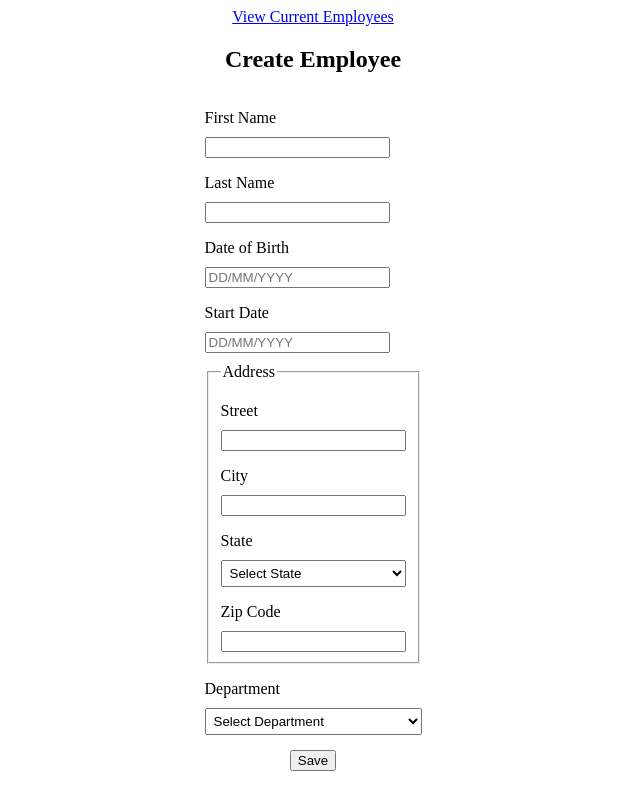
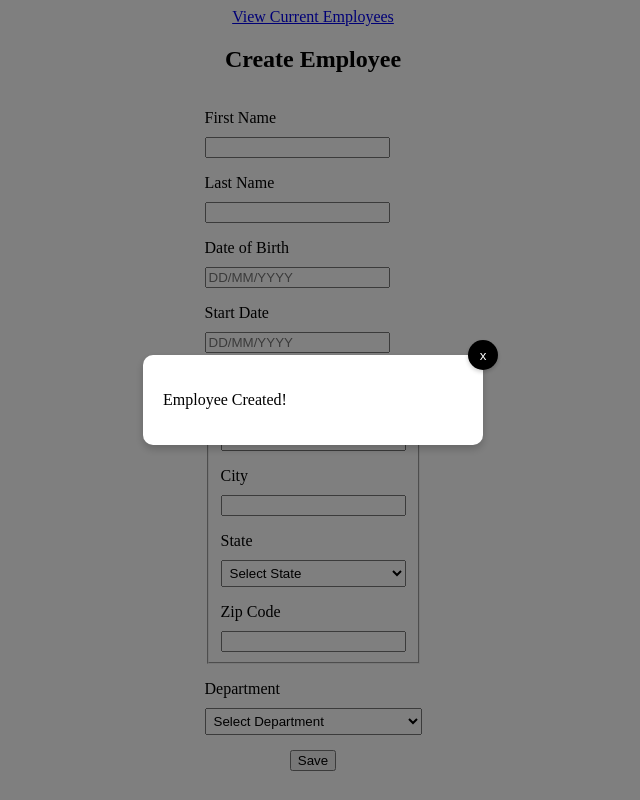
Before and after one commit to GoncalvesDDaniel/wealth_health_react, a React (Vite) app: page / in a window 1280 px wide. Both pictures are taken after typing "Sample", "Sample", "Sample", "Sample", "Sample", "Sample" into the empty fields and a click on the button "Save". Shown: the whole page, without its empty margins (327-967 px from the left). Built offline with nearby package versions, Linux system fonts and the light colour scheme.

Commit message:
Add Modal.jsx & modal to employees form

```diff
--- /dev/null
+++ b/src/components/Modal/Modal.jsx
@@ -0,0 +1,34 @@
+import React from "react";
+// Assuming Modal.css is in the SAME directory as Modal.jsx when packaged
+import "./modal.css";
+
+/**
+ * Simple and reusable Modal component.
+ * Displays content in a centered box with an overlay.
+ * @param {object} props - The component's properties.
+ * @param {boolean} props.isOpen - Determines if the modal is open or closed.
+ * @param {function} props.onClose - Function to call to close the modal.
+ * @param {React.ReactNode} props.children - The content to display in the modal.
+ */
+function Modal({ isOpen, onClose, children }) {
+    if (!isOpen) {
+        return null;
+    }
+
+    const handleContentClick = (e) => {
+        e.stopPropagation();
+    };
+
+    return (
+        <div className="modal-overlay" onClick={onClose}>
+            <div className="modal-content" onClick={handleContentClick}>
+                <button className="modal-close-button" onClick={onClose}>
+                    x
+                </button>
+                <div className="modal-body">{children}</div>
+            </div>
+        </div>
+    );
+}
+
+export default Modal;
--- /dev/null
+++ b/src/components/Modal/modal.css
@@ -0,0 +1,45 @@
+.modal-overlay {
+    position: fixed;
+    top: 0;
+    left: 0;
+    right: 0;
+    bottom: 0;
+    background-color: rgba(0, 0, 0, 0.5);
+    display: flex;
+    align-items: center;
+    justify-content: center;
+    z-index: 1000;
+}
+
+.modal-content {
+    background-color: #fff;
+    padding: 20px;
+    border-radius: 10px;
+    position: relative;
+    min-width: 300px;
+    max-width: 80%;
+    box-shadow: 0 4px 8px rgba(0, 0, 0, 0.2);
+}
+
+.modal-close-button {
+    position: absolute;
+    top: -15px;
+    right: -15px;
+    background: none;
+    border: none;
+    border-radius: 50%;
+    width: 30px;
+    height: 30px;
+    cursor: pointer;
+    color: #fff;
+    background-color: #000;
+    box-shadow: 0 2px 4px rgba(0, 0, 0, 0.2);
+}
+
+.modal-close-button:hover {
+    color: #000;
+}
+
+.modal-body {
+    margin-top: 10px;
+}
--- a/src/pages/CreateEmployee.jsx
+++ b/src/pages/CreateEmployee.jsx
@@ -1,15 +1,13 @@
 import React, { useState } from "react";
+import DatePicker from "react-datepicker";
 import { useDispatch } from "react-redux";
 import { Link } from "react-router-dom";
+import SimpleSelect from "../components/SimpleSelect";
 import { addEmployee } from "../store/employeesSlice";
-import DatePicker from "react-datepicker";
-import { states, departments } from "../utils/constants";
-import SimpleSelect from "../components/SimpleSelect";
+import { departments, states } from "../utils/constants";
+import Modal from "../components/Modal/Modal";
 
 import "react-datepicker/dist/react-datepicker.css";
-
-// TODO: Importer le composant Modal pour l'afficher après soumission
-// TODO: Importer useDispatch et l'action addEmployee
 
 function CreateEmployee() {
     // 2. Initialiser les états pour chaque champ du formulaire
@@ -23,10 +21,9 @@ function CreateEmployee() {
     const [zipCode, setZipCode] = useState("");
     const [department, setDepartment] = useState("");
 
-    // TODO: Gérer l'état d'ouverture de la modale (useState)
+    const [isModalOpen, setIsModalOpen] = useState(false);
+
     const dispatch = useDispatch();
-
-    // TODO: Gérer l'état d'ouverture de la modale (useState)
 
     const handleSubmit = (e) => {
         e.preventDefault();
@@ -62,6 +59,8 @@ function CreateEmployee() {
         setState("");
         setZipCode("");
         setDepartment("");
+
+        setIsModalOpen(true); // Ouvrir la modale après soumission
     };
 
     return (
@@ -139,7 +138,7 @@ function CreateEmployee() {
                         <label htmlFor="zip-code">Zip Code</label>
                         <input
                             id="zip-code"
-                            type="number" // On peut garder type="number" ou "text"
+                            type="number"
                             value={zipCode}
                             onChange={(e) => setZipCode(e.target.value)}
                         />
@@ -157,7 +156,11 @@ function CreateEmployee() {
                     </div>
                 </form>
             </div>
-            {/* ... (Partie Modale inchangée pour l'instant) ... */}
+            <Modal isOpen={isModalOpen} onClose={() => setIsModalOpen(false)}>
+                {/* Contenu de la modale */}
+                <p>Employee Created!</p>
+                {/* <button onClick={() => setIsModalOpen(false)}>OK</button> */}
+            </Modal>
         </div>
     );
 }
```
Also changed, not shown: src/components/Modal/README.md (added).
